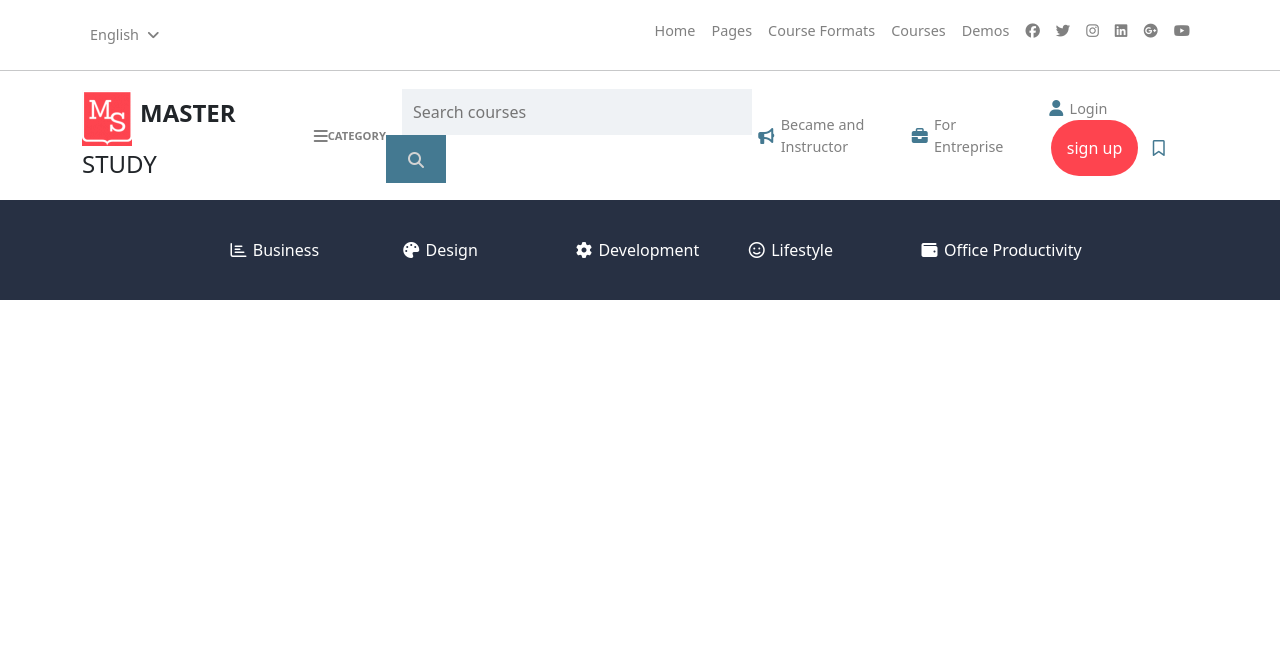
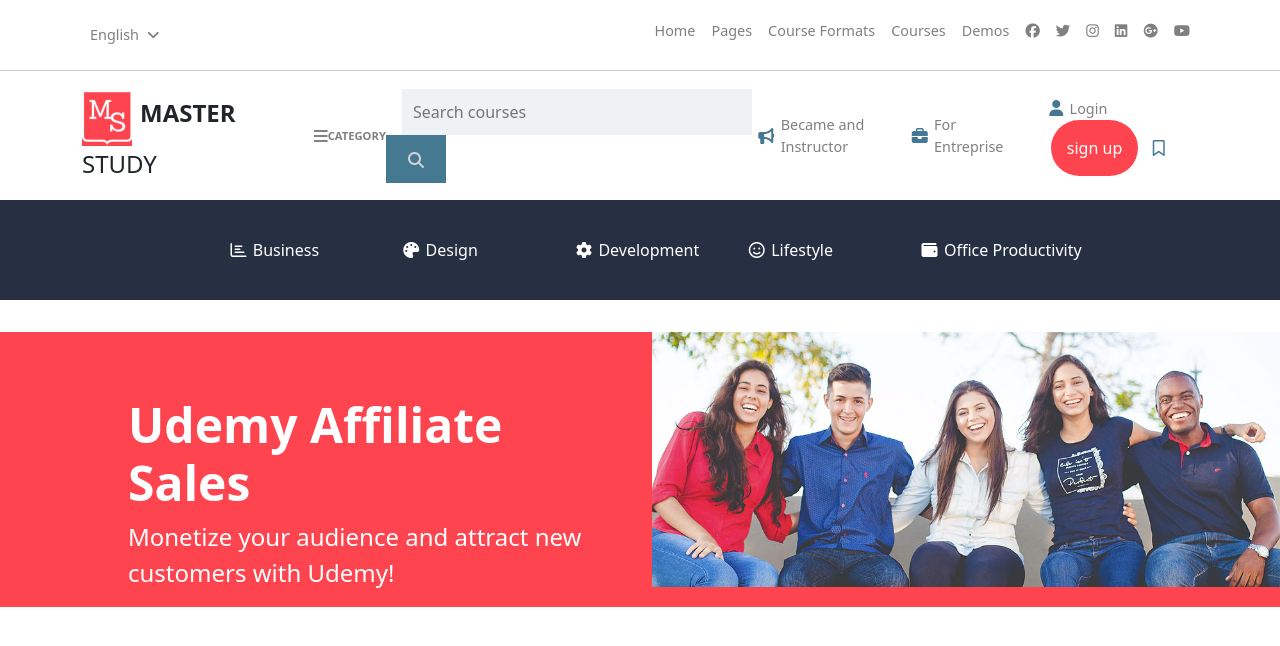
Before and after one commit to vittorioaquilino/proj-html-vuejs, a Vue app: page / in a window 1280 px wide. Shown: the top 646 px of the page. Built offline with nearby package versions, Linux system fonts and the light colour scheme.

Commit message:
add AppBanner

```diff
--- /dev/null
+++ b/src/components/AppBanner.vue
@@ -0,0 +1,44 @@
+<template>
+  <section class="ms_banner">
+          <div class="row">
+              <div class="col-6">
+                  <h1 class="fw-bold">Udemy Affiliate Sales</h1>
+                  <p>Monetize your audience and attract new customers with Udemy!</p>
+              </div>
+              <div class="col-6">
+                  <img src="../assets/images/slide-1.jpg" alt="">
+              </div>
+          </div>
+  </section>
+</template>
+
+<script>
+export default {
+    name: "AppBanner",
+}
+</script>
+
+<style lang="scss" scoped>
+@import "../style/variables.scss";
+
+.ms_banner {
+    margin-top: 2rem;
+    background-color: $brand-primary-color;
+    color: white;
+
+    h1 {
+        font-size: 3rem;
+        padding-top: 4rem;
+        padding-left: 8rem;
+    }
+
+    p {
+        font-size: 1.5rem;
+        padding-left: 8rem;
+    }
+    img {
+        width: 100%;
+    }
+}
+
+</style>
--- a/src/components/AppMain.vue
+++ b/src/components/AppMain.vue
@@ -4,16 +4,21 @@
       <AppPreBanner />
       <!-- /pre banner -->
 
+      <!-- banner -->
+      <AppBanner />
+      <!-- /banner -->
     </section>
 </template>
 
 <script>
 import AppPreBanner from "./AppPreBanner.vue";
+import AppBanner from "./AppBanner.vue";
 
 export default {
     name: "AppMain",
     components: {
         AppPreBanner,
+        AppBanner,
     }
 }
 </script>
```
